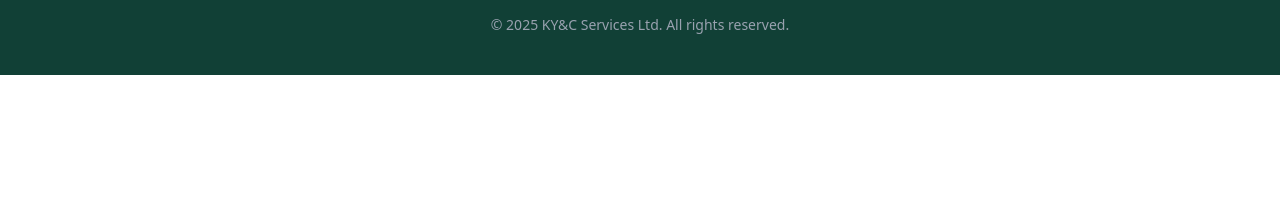
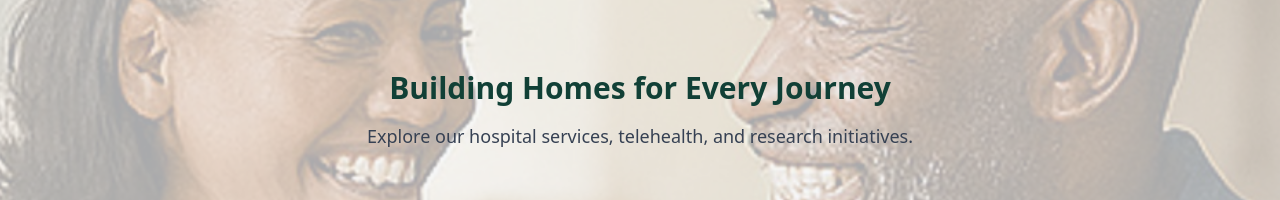
Before and after one commit to Eneojo1/kyc, a Next.js app: page /portfolio/real-estate in a window 1280 px wide. Shown: the part 322-522 px from the top of the page. Built offline with nearby package versions, Linux system fonts and the light colour scheme; no server answers.

Commit message:
Login page added

```diff
--- a/app/(auth)/login/page.tsx
+++ b/app/(auth)/login/page.tsx
@@ -158,7 +158,7 @@ const Login = () => {
           </button>
         </div>
         <p className="text-sm text-center mt-8 sm:mt-4 text-se4">
-          Don't have an account?{" "}
+          Don&appos;t have an account?{" "}
           <Link href="/signup" className="text-pr2 underline">
             Sign up
           </Link>
--- a/components/Header.tsx
+++ b/components/Header.tsx
@@ -144,10 +144,6 @@ const Header: React.FC<HeaderProps> = ({ onHeightChange, sections }) => {
           </Link>
         )}
       </nav>
-      {/* {Remember to delete me} */}
-      <Modal isOpen={isModalOpen} onClose={() => setIsModalOpen(false)}>
-        <Login onClose={() => setIsModalOpen(false)} />
-      </Modal>
     </header>
   );
 };
--- /dev/null
+++ b/components/Hero.tsx
@@ -0,0 +1,22 @@
+// components/Hero.tsx
+interface HeroProps {
+  title: string;
+  subtitle: string;
+  imageUrl: string;
+}
+
+export default function Hero({ title, subtitle, imageUrl }: HeroProps) {
+  return (
+    <section className="relative h-[60vh] flex items-center justify-center text-center bg-gray-100">
+      <img
+        src={imageUrl}
+        alt={title}
+        className="absolute inset-0 w-full h-full object-cover opacity-30"
+      />
+      <div className="relative z-10">
+        <h1 className="text-4xl font-bold text-gray-900">{title}</h1>
+        <p className="mt-4 text-lg text-gray-700">{subtitle}</p>
+      </div>
+    </section>
+  );
+}
```
